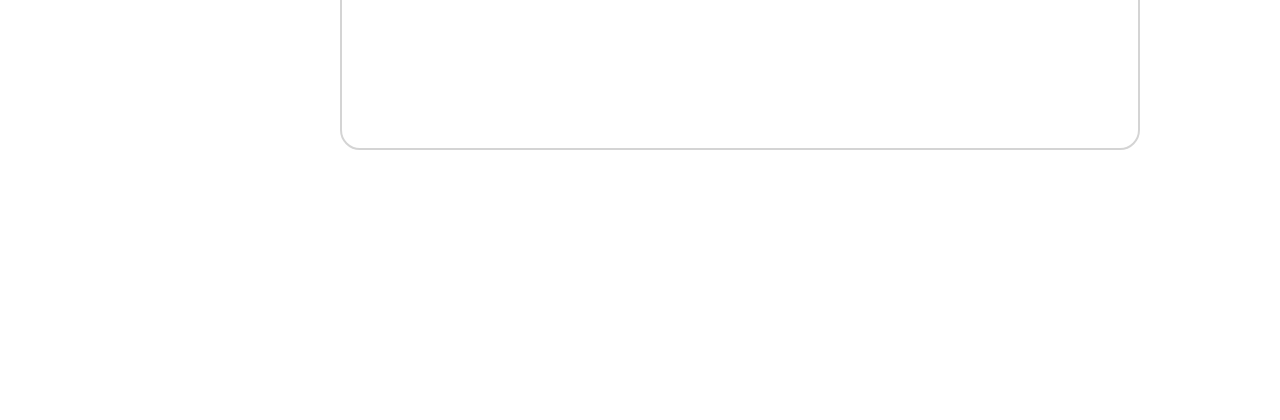
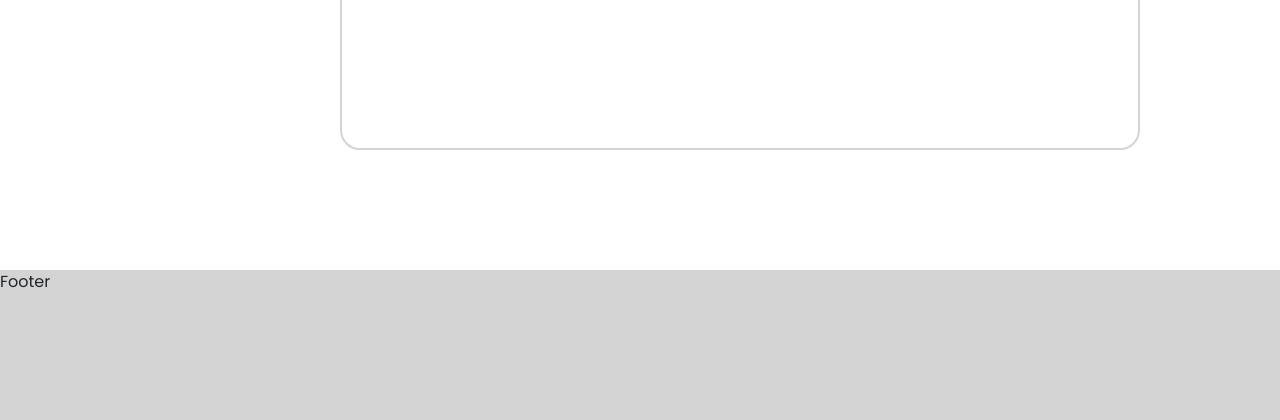
Before and after one commit to KiSEiGitHub/AirTrack, a PHP site: page /Home.php in a window 1280 px wide. Shown: the part 1100-1520 px from the top of the page. Before the commit the page ends 1250 px from the top, so only its background shows below. Run offline with PHP 8.4, Linux system fonts and the light colour scheme; the visitor is signed in with stand-in values (Sample User, id 1); data comes from the database, SQL or seed files in the repository; data that the repository does not hold is empty.

Commit message:
préparation footer

```diff
--- /dev/null
+++ b/Components/Footer.php
@@ -0,0 +1,3 @@
+<div class="Footer">
+    <p>Footer</p>
+</div>
--- a/Home.php
+++ b/Home.php
@@ -30,6 +30,7 @@ require_once('./fonction/Update.php');
     <link rel = "stylesheet" href = "css/MainBlock.css">
     <link rel = "stylesheet" href = "css/Home.css">
     <link rel = "stylesheet" href = "css/Connexion.css">
+    <link rel="stylesheet" href="css/footer.css">
 
     <!-- CDN Bootstrap CSS -->
     <link href = "https://cdn.jsdelivr.net/npm/bootstrap@5.0.2/dist/css/bootstrap.min.css" rel = "stylesheet"
@@ -78,7 +79,7 @@ require_once('./Components/Rightbar.php');
     </div>
 </div>
 
-
+<?php require_once('./Components/Footer.php')?>
 <!--  js  -->
 <script src = "main.js"></script>
 <!-- CDN Bootstrap JS -->
--- /dev/null
+++ b/css/footer.css
@@ -0,0 +1,7 @@
+.Footer {
+    width: 100%;
+    position: absolute;
+    bottom: 0;
+    height: 150px;
+    background-color: #d4d4d4;
+}
--- a/style.css
+++ b/style.css
@@ -15,6 +15,7 @@ body {
     font-family: "Poppins", sans-serif;
     position: relative;
     z-index: 99;
+    height: 190vh;
 }
 
 a:hover {
```
